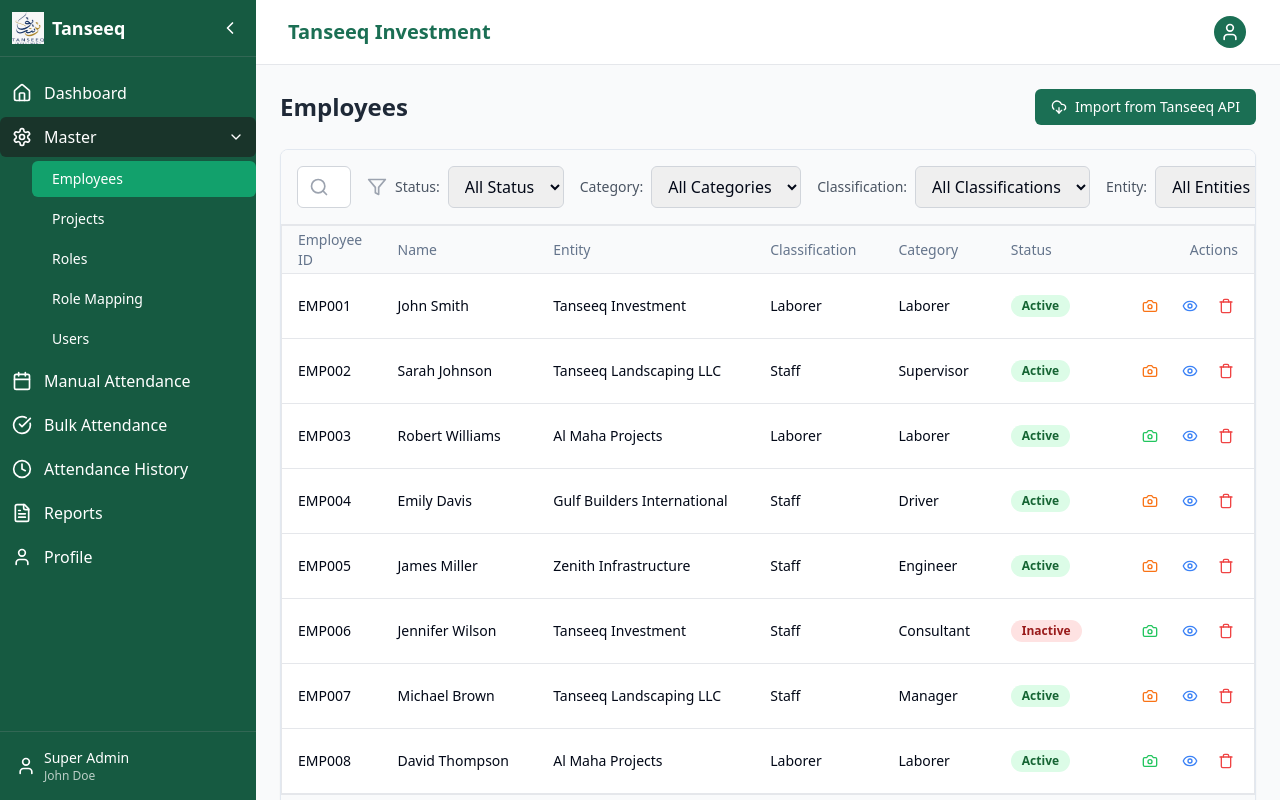
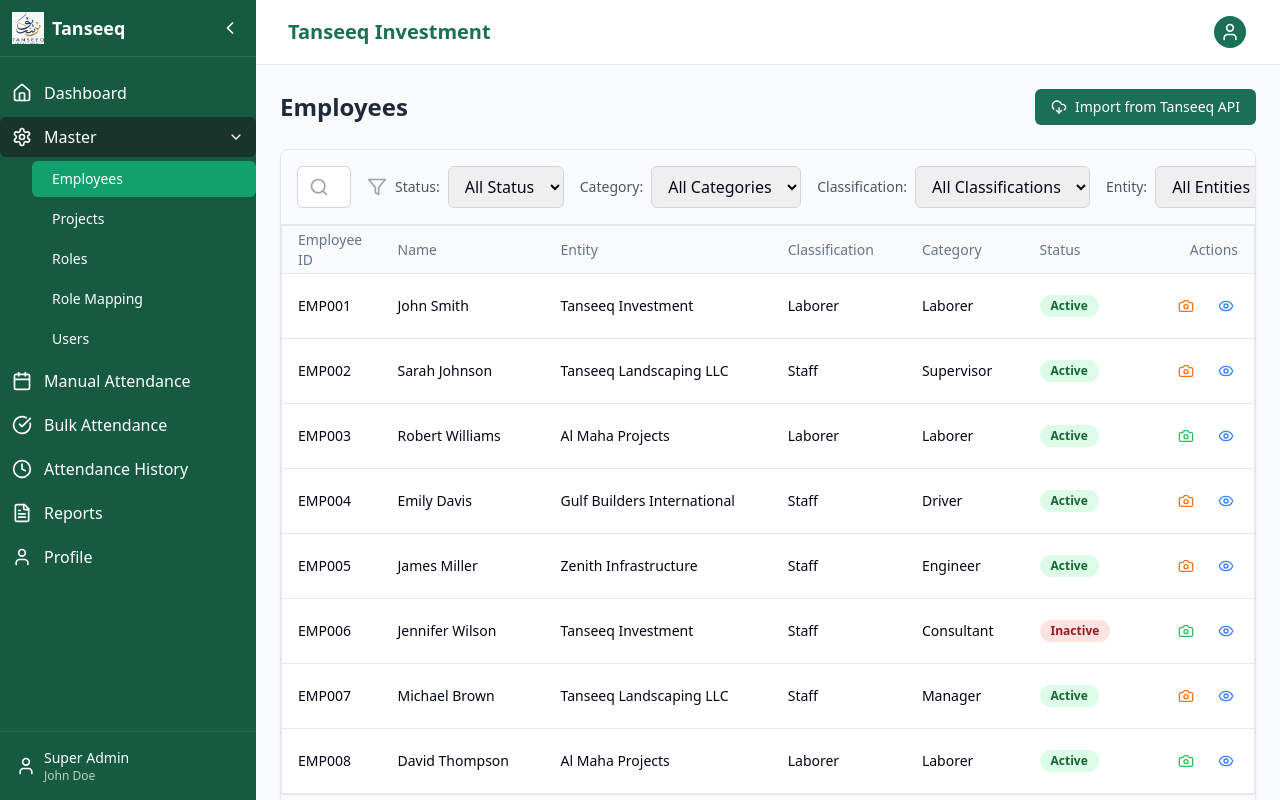
Before and after one commit to ravikumatrials/micro-service-into-src, a React (Vite) app: page /master/employees in a window 1280 px wide. Built offline with nearby package versions, Linux system fonts and the light colour scheme.

Commit message:
Remove delete action from employee table
Remove the delete button from the employee table in the UI, preventing deletion of employees.

```diff
--- a/src/pages/master/Employees.tsx
+++ b/src/pages/master/Employees.tsx
@@ -1,7 +1,7 @@
 import { useState } from "react";
 import { Card } from "@/components/ui/card";
 import { Table, TableHeader, TableRow, TableHead, TableBody, TableCell } from "@/components/ui/table";
-import { Eye, Trash, User, Search, Filter, Check, X } from "lucide-react";
+import { Eye, User, Search, Filter, Check, X } from "lucide-react";
 import { useNavigate } from "react-router-dom";
 import { CloudDownload } from "lucide-react";
 import { TanseeqImportModal } from "@/components/employees/TanseeqImportModal";
@@ -13,23 +13,13 @@ import {
   DialogFooter
 } from "@/components/ui/dialog";
 import {
-  AlertDialog,
-  AlertDialogAction,
-  AlertDialogCancel,
-  AlertDialogContent,
-  AlertDialogDescription,
-  AlertDialogFooter,
-  AlertDialogHeader,
-  AlertDialogTitle,
-} from "@/components/ui/alert-dialog";
-import { Button } from "@/components/ui/button";
-import { Badge } from "@/components/ui/badge";
-import {
   Tooltip,
   TooltipContent,
   TooltipProvider,
   TooltipTrigger,
 } from "@/components/ui/tooltip";
+import { Button } from "@/components/ui/button";
+import { Badge } from "@/components/ui/badge";
 import { ScrollArea } from "@/components/ui/scroll-area";
 import { Avatar, AvatarFallback, AvatarImage } from "@/components/ui/avatar";
 import { Separator } from "@/components/ui/separator";
@@ -284,7 +274,6 @@ const Employees = () => {
   const [entityFilter, setEntityFilter] = useState("all");
   const [classificationFilter, setClassificationFilter] = useState("all");
   const [isViewModalOpen, setIsViewModalOpen] = useState(false);
-  const [isDeleteDialogOpen, setIsDeleteDialogOpen] = useState(false);
   const [selectedEmployee, setSelectedEmployee] = useState(null);
   const navigate = useNavigate();
   const [isTanseeqModalOpen, setIsTanseeqModalOpen] = useState(false);
@@ -317,17 +306,6 @@ const Employees = () => {
   const handleEmployeeView = (employee) => {
     setSelectedEmployee(employee);
     setIsViewModalOpen(true);
-  };
-
-  const handleDeleteConfirm = (employee) => {
-    setSelectedEmployee(employee);
-    setIsDeleteDialogOpen(true);
-  };
-
-  const handleDelete = () => {
-    const updatedEmployees = employees.filter(emp => emp.id !== selectedEmployee.id);
-    setEmployees(updatedEmployees);
-    setIsDeleteDialogOpen(false);
   };
 
   const toggleEmployeeStatus = (employeeId) => {
@@ -522,24 +500,6 @@ const Employees = () => {
                             </TooltipContent>
                           </Tooltip>
                         </TooltipProvider>
-
-                        {currentUserRole === "Super Admin" && (
-                          <TooltipProvider>
-                            <Tooltip>
-                              <TooltipTrigger asChild>
-                                <button
-                                  onClick={() => handleDeleteConfirm(employee)}
-                                  className="text-red-500 hover:text-red-700 p-1"
-                                >
-                                  <Trash className="h-4 w-4" />
-                                </button>
-                              </TooltipTrigger>
-                              <TooltipContent>
-                                <p>Delete Employee</p>
-                              </TooltipContent>
-                            </Tooltip>
-                          </TooltipProvider>
-                        )}
                       </div>
                     </TableCell>
                   </TableRow>
@@ -717,27 +677,6 @@ const Employees = () => {
         </DialogContent>
       </Dialog>
 
-      {/* Delete Confirmation Dialog */}
-      <AlertDialog open={isDeleteDialogOpen} onOpenChange={setIsDeleteDialogOpen}>
-        <AlertDialogContent>
-          <AlertDialogHeader>
-            <AlertDialogTitle>Delete Employee</AlertDialogTitle>
-            <AlertDialogDescription>
-              Are you sure you want to delete {selectedEmployee?.name}? This action cannot be undone.
-            </AlertDialogDescription>
-          </AlertDialogHeader>
-          <AlertDialogFooter>
-            <AlertDialogCancel>Cancel</AlertDialogCancel>
-            <AlertDialogAction
-              onClick={handleDelete}
-              className="bg-red-600 hover:bg-red-700"
-            >
-              Delete
-            </AlertDialogAction>
-          </AlertDialogFooter>
-        </AlertDialogContent>
-      </AlertDialog>
-
       {isTanseeqModalOpen && (
         <TanseeqImportModal
           open={isTanseeqModalOpen}
```
